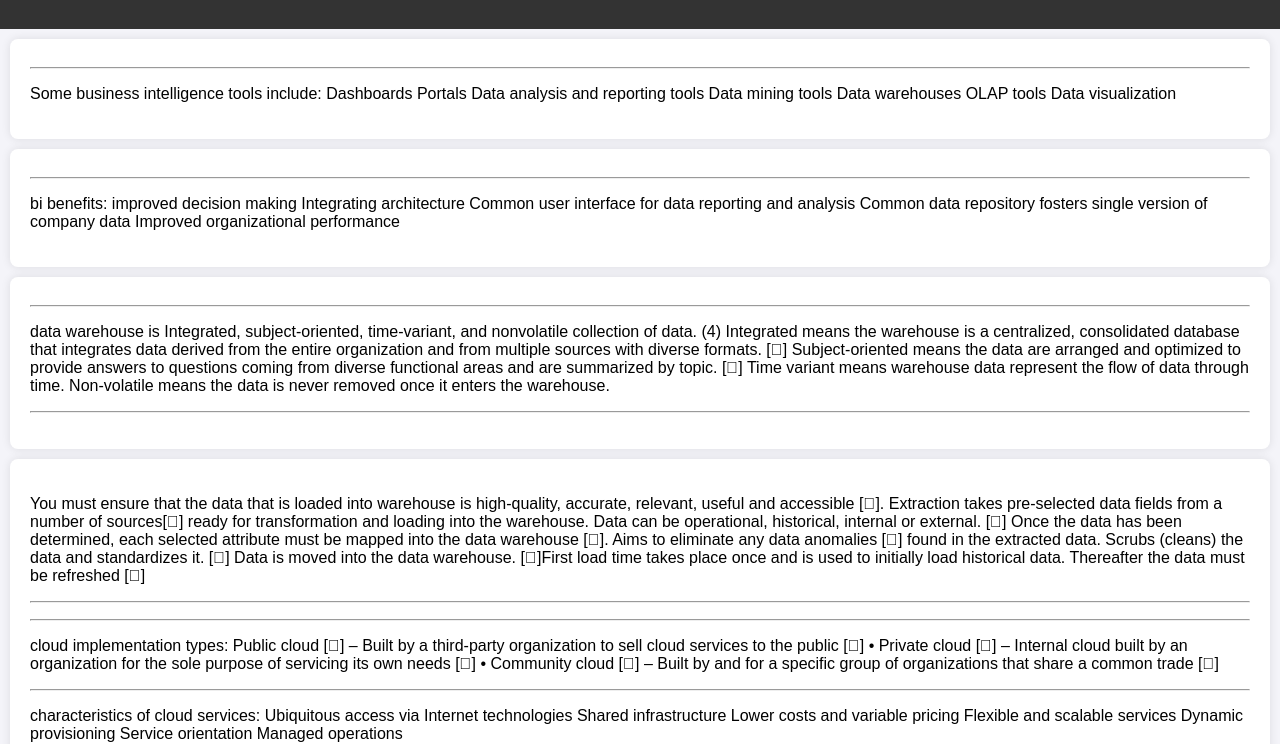
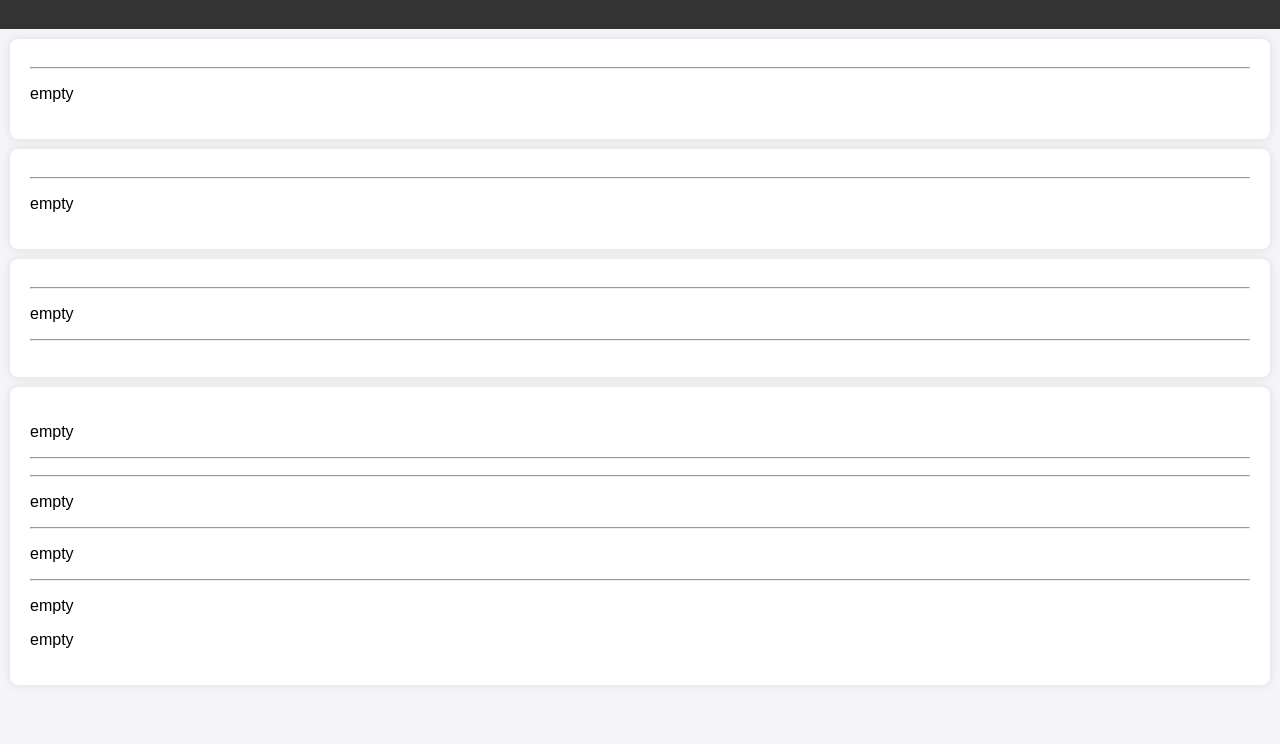
Before and after one commit to amogelangseipone/datascience, a plain HTML site: page index.html in a window 1280 px wide. Shown: the part 71-815 px from the top of the page. Drawn offline with Linux system fonts and the light colour scheme.

Commit message:
Update index.html

```diff
--- a/index.html
+++ b/index.html
@@ -13,39 +13,21 @@
 
     <section id="data-inspection">
         <hr/>
-        <p>Some business intelligence tools include:
-Dashboards
-Portals
-Data analysis and reporting tools
-Data mining tools
-Data warehouses
-OLAP tools
-Data visualization
+        <p>empty
 </p>
 
     </section>
 
     <section id="game-outcomes">
        <hr/>
-        <p>bi benefits:
-            improved decision making
-
-Integrating architecture
-Common user interface for data reporting and analysis
-Common data repository fosters single version of company data
-Improved organizational performance
+        <p>empty
 </p>
 
     </section>
 
     <section id="game-analysis">
        <hr/>
-        <p>data warehouse is Integrated, subject-oriented, time-variant, and nonvolatile collection of data.
-(4)
-Integrated means the warehouse is a centralized, consolidated database that integrates data derived from the entire organization and from multiple sources with diverse formats. []
-Subject-oriented means the data are arranged and optimized to provide answers to questions coming from diverse functional areas and are summarized by topic. []
-Time variant means warehouse data represent the flow of data through time.
-Non-volatile means the data is never removed once it enters the warehouse.</p>
+        <p>empty</p>
         <hr/>
         <p>
 </p>
@@ -53,40 +35,21 @@ Non-volatile means the data is never removed once it enters the warehouse.</p>
 
     <section id="preprocessing">
 
-        <p>You must ensure that the data that is loaded into warehouse is high-quality, accurate, relevant, useful and accessible []. Extraction takes pre-selected data fields from a number of sources[] ready for transformation and loading into the warehouse. Data can be operational, historical, internal or external. []
-Once the data has been determined, each selected attribute must be mapped into the data warehouse []. Aims to eliminate any data anomalies [] found in the extracted data. Scrubs (cleans) the data and standardizes it. []
-Data is moved into the data warehouse. []First load time takes place once and is used to initially load historical data. Thereafter the data must be refreshed []</p>
-        <hr/>
+        <p>empty<hr/>
         <p>
 </p>
 
         <hr/>
         <p>
-            cloud implementation types:
-            Public cloud []
-– Built by a third-party organization to sell cloud services to the public []
-• Private cloud []
-– Internal cloud built by an organization for the sole purpose of servicing its own needs []
-• Community cloud []
-– Built by and for a specific group of organizations that share a common trade []</p>
-        <hr/>
+           empty <hr/>
         <p>
-            characteristics of cloud services:
-            Ubiquitous access via Internet technologies
-Shared infrastructure
-Lower costs and variable pricing
-Flexible and scalable services
-Dynamic provisioning
-Service orientation
-Managed operations</p>
+            empty</p>
 
         <hr/>
-    <p> types of cloud services
+    <p> empty
     </p>
         <p>
-            Software as a service [] – the service provider offers turnkey applications that run in the cloud []. The client can run the applications internally [] and customise certain aspects of the applications but cannot make changes to the application itself []. Platform as a service [] – the service provider offers the capability to build and deploy consumer created applications using the provider’s cloud infrastructure []. The client can build, deploy and manage applications using the provider’s tools, languages and interfaces [].
-Infrastructure as a service [] – the service provider offers the ability to provision their own resources on demand []. The consumer can add or remove the resources as needed [].
-
+            empty
         </p>
 
 
```
